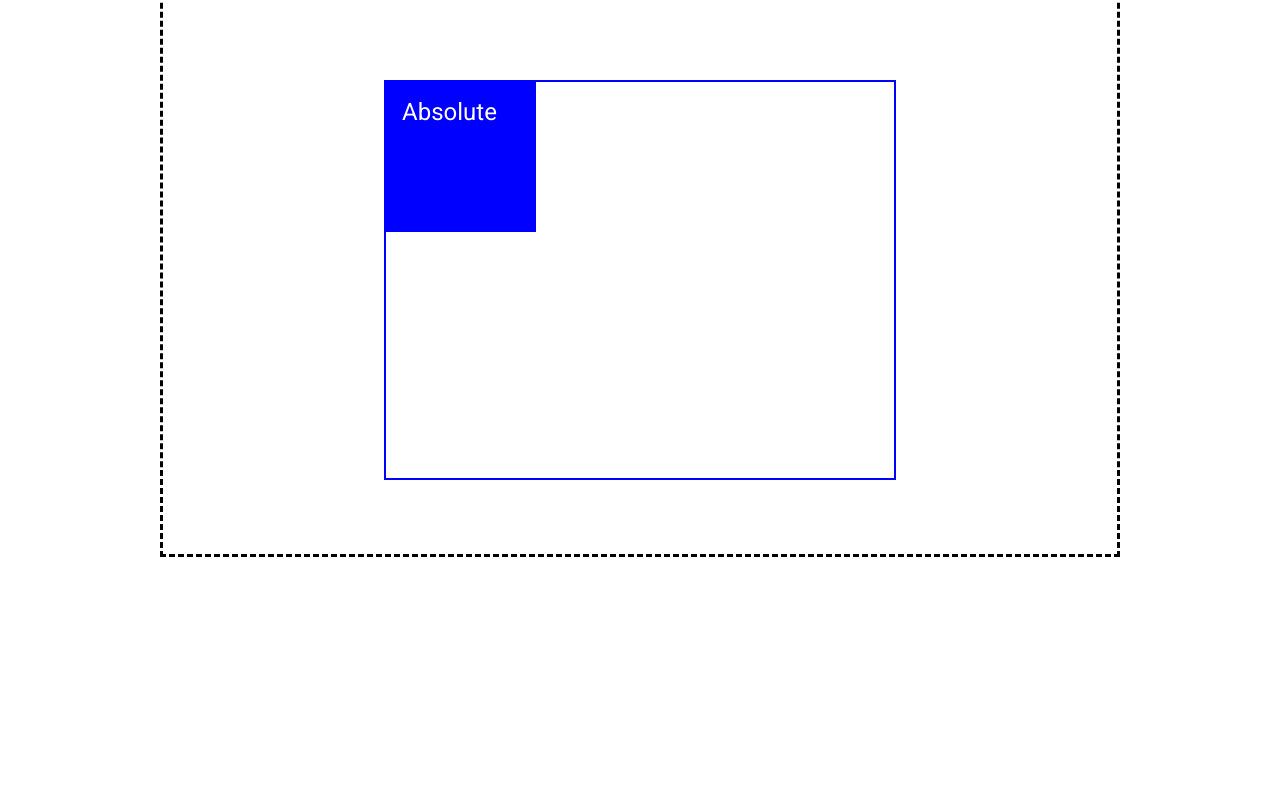
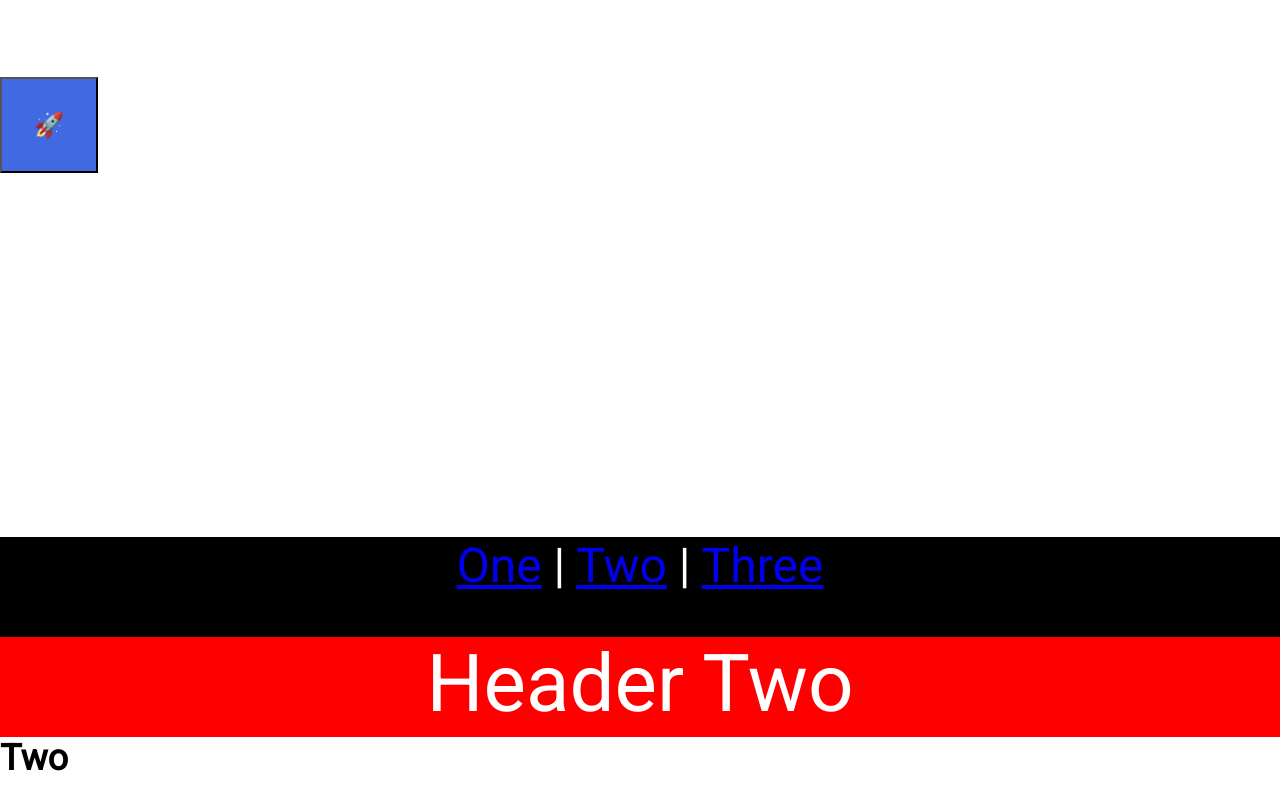
Before and after one commit to gaurav5677/CSS_FUn, a plain HTML site: page 13_Position/index.html in a window 1280 px wide. Shown: the part 163-948 px from the top of the page. Drawn offline with Linux system fonts and the light colour scheme.

Commit message:
Position

```diff
--- a/13_Position/index.html
+++ b/13_Position/index.html
@@ -10,7 +10,7 @@
 </head>
 
 <body>
-    <div class="outer-container">
+    <!-- <div class="outer-container">
         <div class="inner-container">
             <div class="box absolute">
                 <p>Absolute</p>
@@ -25,8 +25,8 @@
                 <p>Sticky</p>
             </div>
         </div>
-    </div>
-    <!-- <button class="social">🚀</button>
+    </div> -->
+    <button class="social">🚀</button>
     <section id="one">
         <header class="blue">Header One</header>
         <h2>One</h2>
@@ -43,7 +43,7 @@
         <a href="#one">One</a> |
         <a href="#two">Two</a> |
         <a href="#three">Three</a>
-    </footer> -->
+    </footer>
 </body>
 
 </html>
--- a/13_Position/style.css
+++ b/13_Position/style.css
@@ -25,7 +25,7 @@ body {
   width: 40vw;
   height: 50vh;
   margin: 200px auto;
-  position: relative;
+  /* position: relative; */
 }
 
 .box {
@@ -39,5 +39,77 @@ body {
    background-color: #00f;
    /* position: static ; the default value  */
    position: absolute;
+   top: 0;
+   left:0;
+   z-index: 1;
 
 }
+
+.relative{
+   background-color: red;
+   position: relative;
+   top:300px;
+   left: 100px;
+}
+
+.fixed{
+   background-color: green;
+   position: fixed;
+   top: 100px;
+
+}
+
+.sticky{
+   background-color: #000;
+   position: sticky;
+   top:0;
+}
+
+/* Remember , how to make things dispperar! */
+/*//////////////////////////////////*/
+
+html{
+   scroll-behavior: smooth;
+}
+section{
+   height: 100vh;
+}
+
+.blue{background-color: #00f;}
+.red{background-color: red;}
+.green{background-color: green;}
+
+header,footer{
+   color: #fff;
+   text-align: center;
+   height: 100px;
+
+}
+
+header{
+   position: sticky;
+   top: 0;
+   font-size: 5rem;
+}
+footer{
+   background-color: black;
+   position: sticky;
+   bottom: 0;
+   font-size: 3rem;
+}
+
+a:visited{
+   color: #fff;
+
+}
+.social
+{
+   background-color: royalblue;
+   color: white;
+   font-size: inherit;
+   padding: 2rem;
+   position: fixed;
+   top:30%;
+   left:0;
+   z-index: 1;
+}
```
